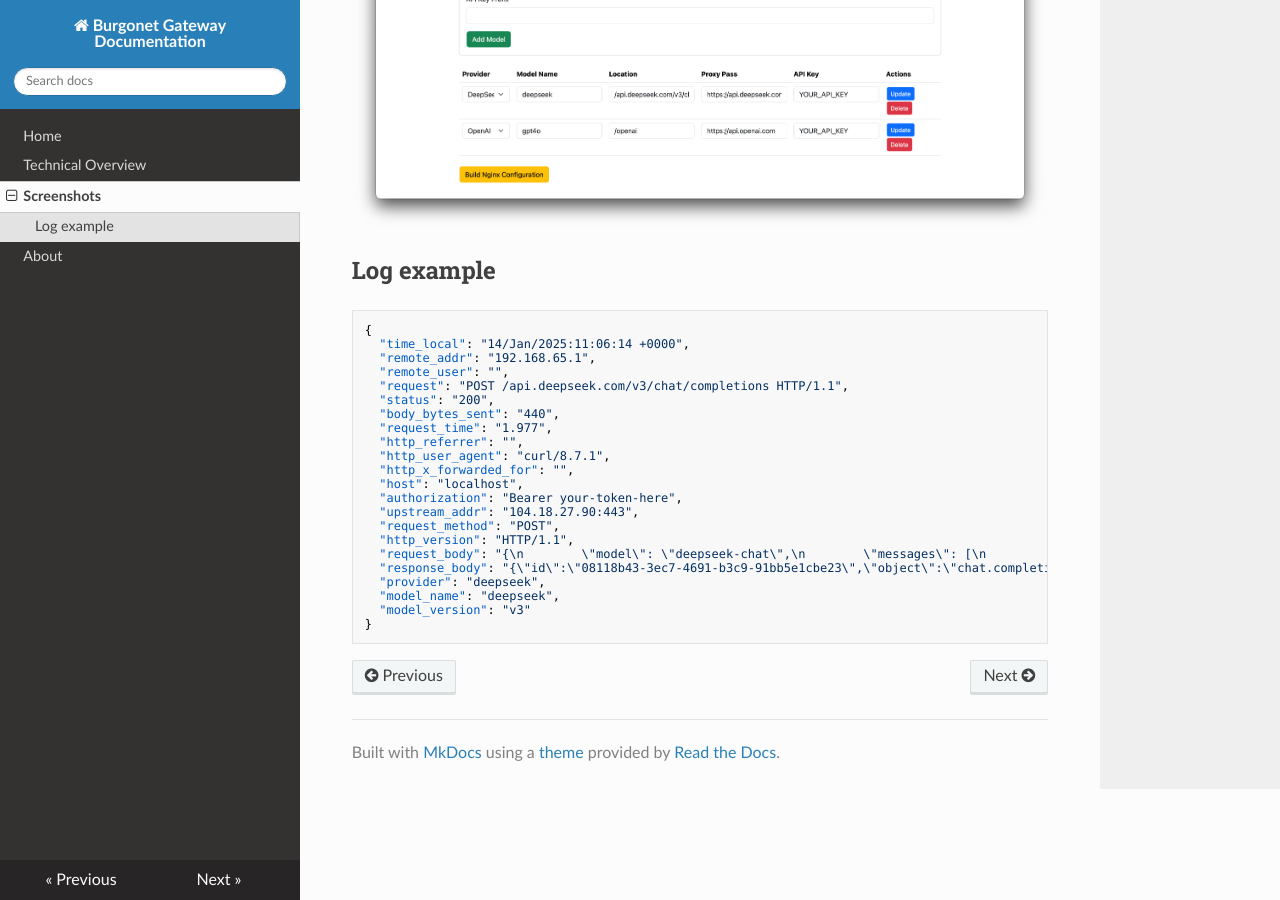
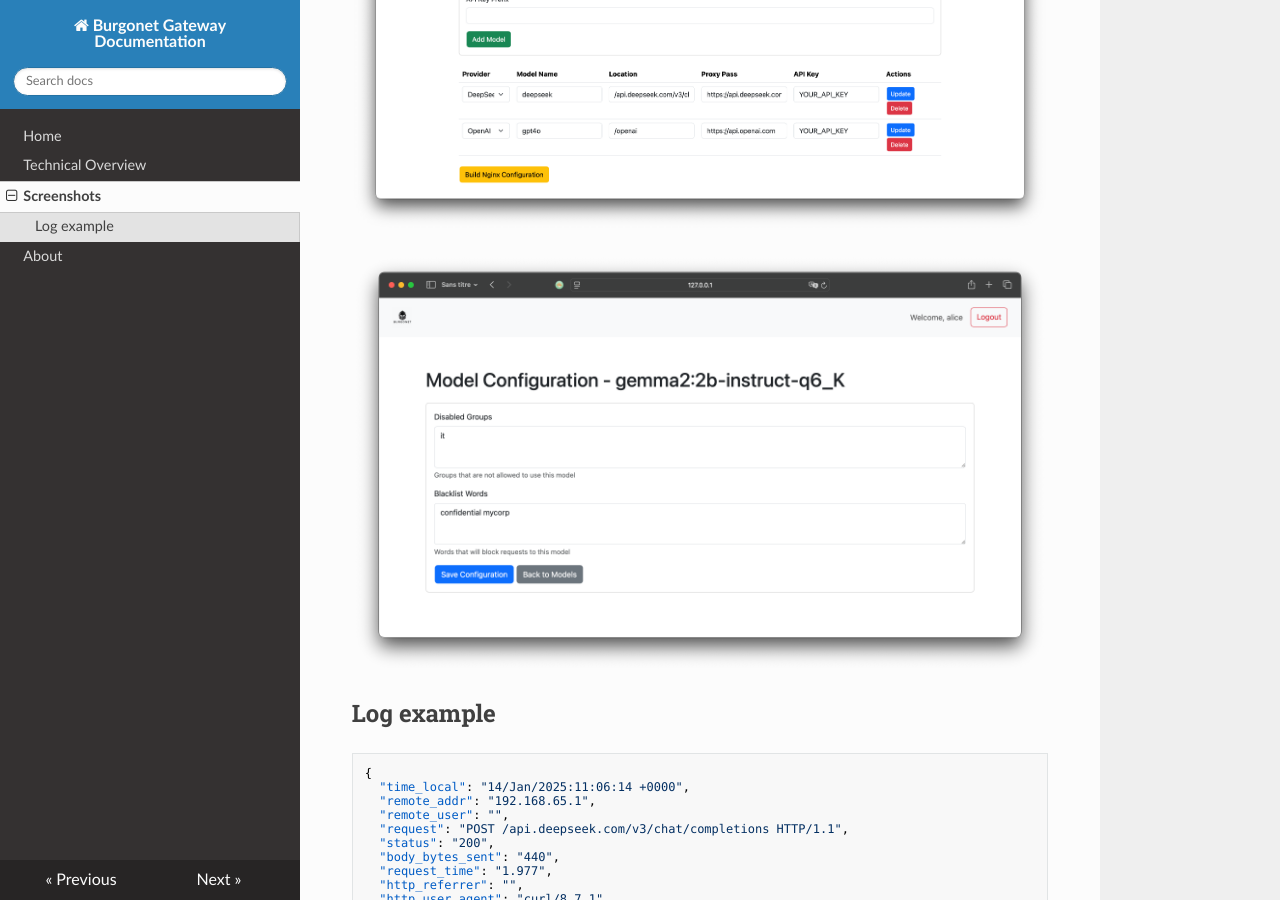
Before and after one commit to scampion/burgonet-gateway, an MkDocs documentation site: the page built from docs/screenshots.md, in a window 1280 px wide and 900 px high, scrolled down 1321 px. Built offline with MkDocs 1.6.1, drawn with Linux system fonts in a browser that asks for light colours; nearby versions of some CDN libraries.

Commit message:
doc blacklist words and groups

```diff
--- a/docs/screenshots.md
+++ b/docs/screenshots.md
@@ -8,6 +8,7 @@
 
 ![image-20250114110743398](img/screenshots/image-20250114110743398.png)
 
+![image-20250115163041558](img/screenshots/image-20250115163041558.png)
 
 ## Log example
 
```
Also changed, not shown: docs/img/screenshots/image-20250115163026270.png (added), docs/img/screenshots/image-20250115163041558.png (added).
